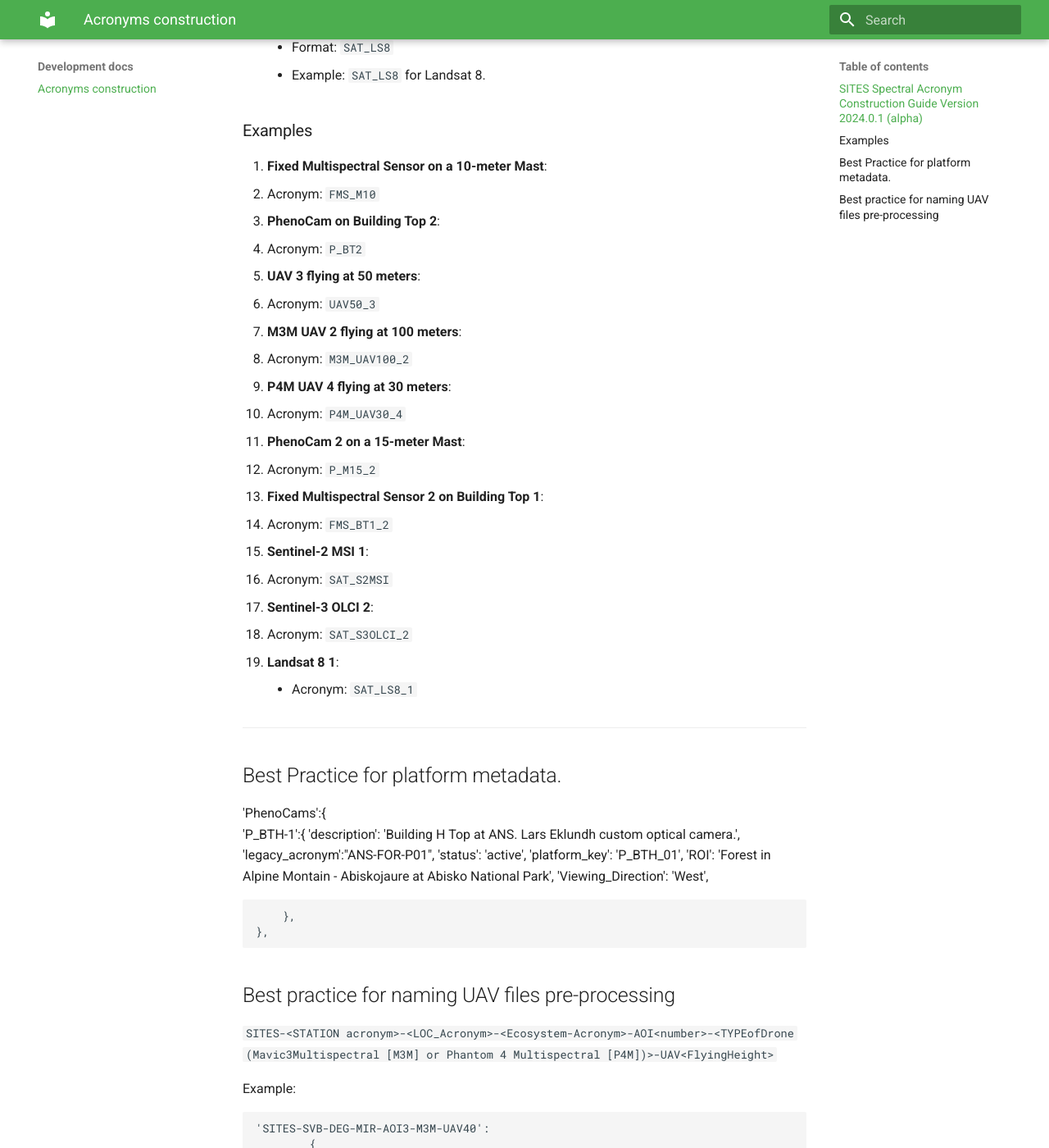
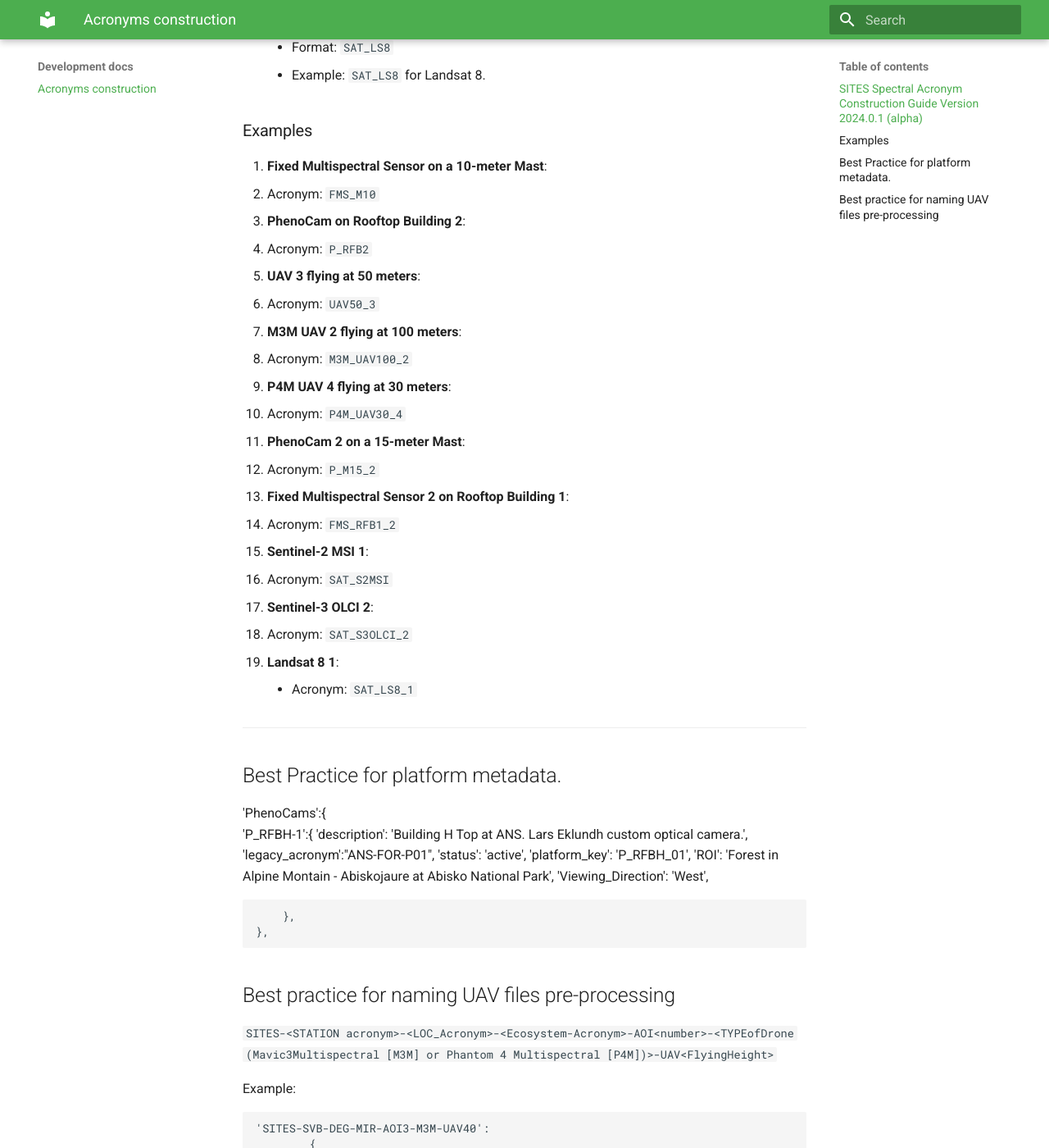
Before and after one commit to SITES-spectral/sstc-core, an MkDocs documentation site: the page built from docs/development/instruments_acronyms_construction.md, in a window 1280 px wide and 1400 px high, scrolled down 1774 px. Shown: the whole window at 82% size. Built offline with MkDocs 1.6.1 and Material for MkDocs 9.7.7, drawn with Linux system fonts in a browser that asks for light colours; some of the changed text lies outside the part shown.

Commit message:
v0.16.0-

```diff
--- a/docs/development/instruments_acronyms_construction.md
+++ b/docs/development/instruments_acronyms_construction.md
@@ -6,18 +6,18 @@ Avoid the use of hyppens "-" as separator, better to use underscore or double un
      - Format: `FMS_M<height>`
      - Example: `FMS_M4` for a Fixed Multispectral Sensor on a 4-meter Mast.
      - Typical Heights: 4 meters, 10 meters, 15 meters, 25 meters, 50 meters.
-   - **Building Top**:
-     - Format: `FMS_BT<building_number or initial>`
-     - Example: `FMS_BTH_1` for a Fixed Multispectral Sensor on Building Top H sensor number 1.
+   - **Rooftop (RF) building name ()**:
+     - Format: `FMS_RFB<building_number or initial>`
+     - Example: `FMS_RFBH_1` for a Fixed Multispectral Sensor on Rooftop Building H sensor number 1.
 
 2. **Mast (M)**
    - **PhenoCam**:
      - Format: `P_M<height>`
      - Example: `P_M4` for a PhenoCam on a 4-meter Mast.
      - Typical Heights: 4 meters, 10 meters, 15 meters, 25 meters, 50 meters.
-   - **Building Top**:
-     - Format: `P_BT<building_number or initial>`
-     - Example: `P_BTH_1` for a Fixed Multispectral Sensor on Building Top H camera 1.
+   - **Rooftop Building**:
+     - Format: `P_RFB<building_number or initial>`
+     - Example: `P_RFBH_1` for a Fixed Multispectral Sensor on Rooftop Building H camera 1.
 
    - **Fixed Multispectral Sensors**:
      - Format: `FMS_M<height>`
@@ -38,9 +38,9 @@ Avoid the use of hyppens "-" as separator, better to use underscore or double un
      - Format: `P_M<height>_<required index if more than 1>`
      - Example: `P_M4_1` for a PhenoCam on a 4-meter Mast device 1.
      - Typical Heights: 4 meters, 10 meters, 15 meters, 25 meters, 50 meters.
-   - **Building Top (BT)**:
-     - Format: `P_BT<building_number or letter>_<required index if more than 1>`
-     - Example: `P_BT1_1` for a PhenoCam on Building Top 1 device 1.
+   - **Rooftop Building (RFB)**:
+     - Format: `P_RFB<building_number or letter>_<required index if more than 1>`
+     - Example: `P_RFB1_1` for a PhenoCam on Rooftop Building 1 device 1.
 
 
 6. **Satellite (SAT)**
@@ -59,8 +59,8 @@ Avoid the use of hyppens "-" as separator, better to use underscore or double un
 1. **Fixed Multispectral Sensor on a 10-meter Mast**:
    - Acronym: `FMS_M10`
 
-2. **PhenoCam on Building Top 2**:
-   - Acronym: `P_BT2`
+2. **PhenoCam on Rooftop Building 2**:
+   - Acronym: `P_RFB2`
 
 3. **UAV 3 flying at 50 meters**:
    - Acronym: `UAV50_3`
@@ -74,8 +74,8 @@ Avoid the use of hyppens "-" as separator, better to use underscore or double un
 6. **PhenoCam 2  on a 15-meter Mast**:
    - Acronym: `P_M15_2`
 
-7. **Fixed Multispectral Sensor 2 on Building Top 1**:
-   - Acronym: `FMS_BT1_2`
+7. **Fixed Multispectral Sensor 2 on Rooftop Building 1**:
+   - Acronym: `FMS_RFB1_2`
 
 8. **Sentinel-2 MSI 1**:
    - Acronym: `SAT_S2MSI`
@@ -90,11 +90,11 @@ Avoid the use of hyppens "-" as separator, better to use underscore or double un
 
 ## Best Practice for platform metadata.
 'PhenoCams':{
-        'P_BTH-1':{
+        'P_RFBH-1':{
             'description': 'Building H Top at ANS. Lars Eklundh custom optical camera.',
             'legacy_acronym':"ANS-FOR-P01",
             'status': 'active',
-            'platform_key': 'P_BTH_01',
+            'platform_key': 'P_RFBH_01',
             'ROI': 'Forest in Alpine Montain - Abiskojaure at Abisko National Park',
             'Viewing_Direction': 'West',
 
--- a/pyproject.toml
+++ b/pyproject.toml
@@ -6,7 +6,7 @@
 
 [tool.poetry]
 name = "sstc-core"
-version = "0.15.4"
+version = "0.16.0"
 description = ""
 authors = ["Jobelund <124563223+jobelund@users.noreply.github.com>"]
 readme = "README.md"
--- a/src/sstc_core/version.py
+++ b/src/sstc_core/version.py
@@ -1,6 +1,6 @@
-__version__ = '0.15.4'
+__version__ = '0.16.0'
 version_code_sstc_core = __version__
 version_data_processing = '2.0-2024'
 version_platform_flags = '0.1-2024'
 version_qflag = '0.3-2024'
-version_schema_platform_phenocams = '0.2-2024'
+version_schema_platform_phenocams = '0.3-2024'
```
Also changed, not shown: docs/CHANGELOG.md (+3 -0 lines), src/sstc_core/sites/spectral/config/locations/locations_abisko.yaml (+4 -4 lines), src/sstc_core/sites/spectral/config/phenocam_products.yaml (+1 -18 lines), src/sstc_core/sites/spectral/config/platforms/platforms_abisko.yaml (+11 -11 lines), 1 other file.
